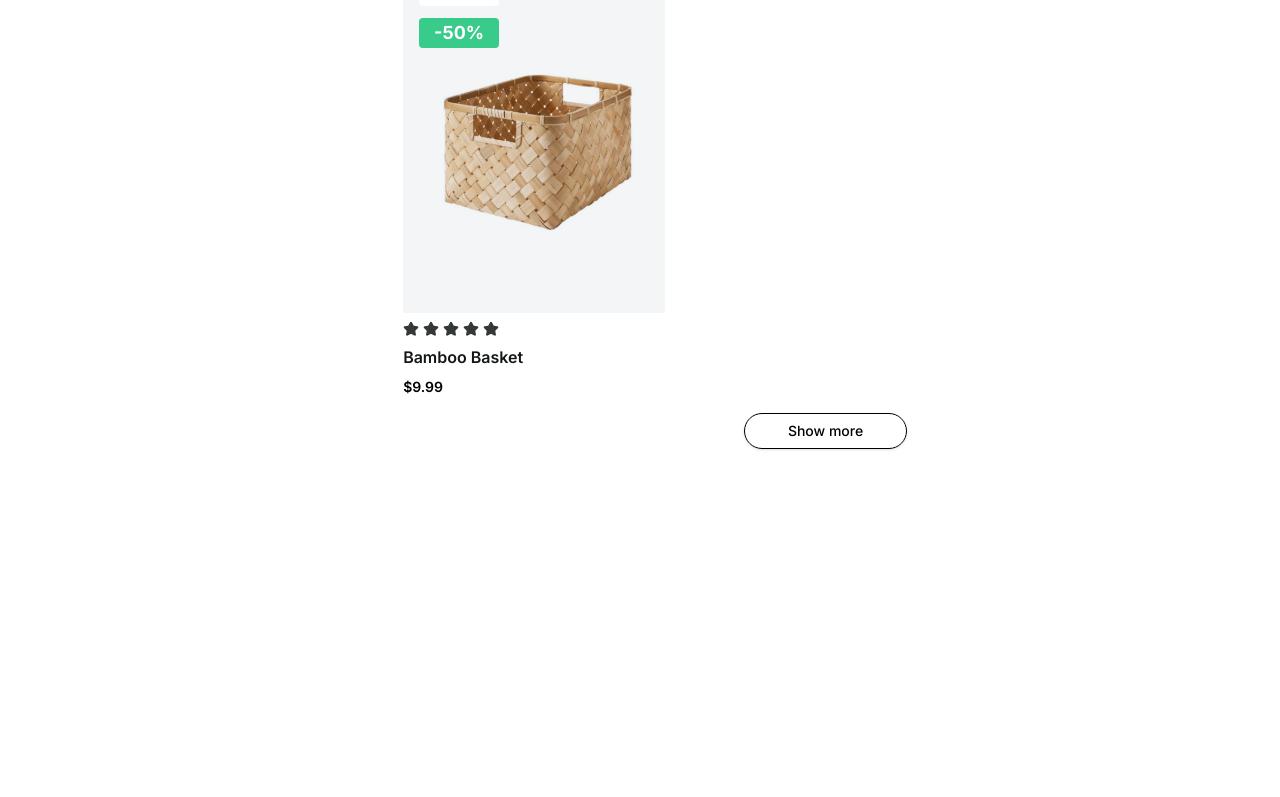
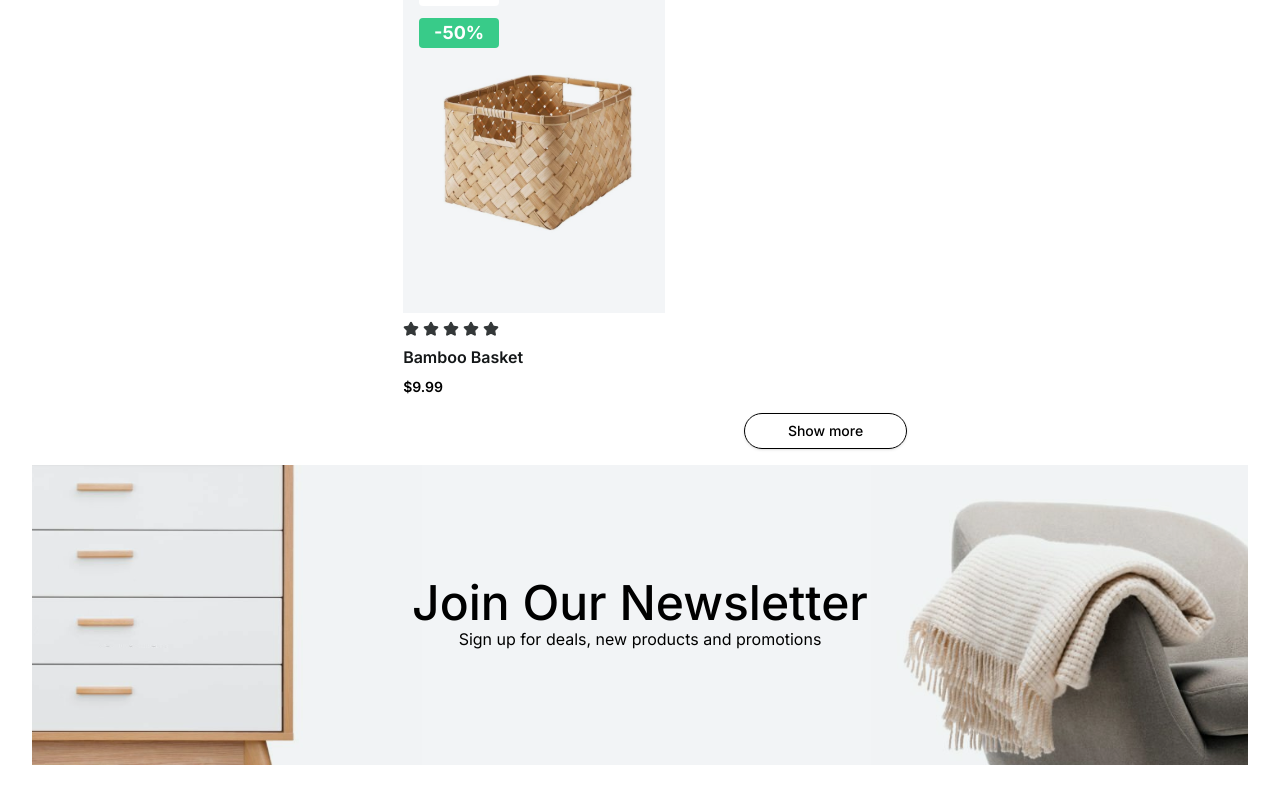
Before and after one commit to Raulsofte281/E-commerce, a React (Vite) app: page / in a window 1280 px wide. Shown: the part 2457-3254 px from the top of the page. Before the commit the page ends 2954 px from the top, so only its background shows below. Built offline with nearby package versions, Linux system fonts and the light colour scheme.

Commit message:
Feat: ("Starting footer")

```diff
--- a/src/App.tsx
+++ b/src/App.tsx
@@ -3,7 +3,7 @@ import reactLogo from './assets/react.svg'
 import viteLogo from '/vite.svg'
 import './App.css'
 import { Route, Routes } from 'react-router-dom'
-import { Header } from './routes/header'
+import { Header } from './components/header'
 import { Home } from './routes/home'
 
 
--- a/src/components/card.tsx
+++ b/src/components/card.tsx
@@ -1,17 +1,22 @@
 import { useState } from "react";
 import { StarIcon } from "lucide-react";
+import { Button } from "./ui/button";
 
 
 export function Card({image, novo, off, name, price, price2}: {image: string, novo?: boolean, off?: boolean, name?: string, price?: string, price2?: string}) {
+
+    const [onhover, setOnhover] = useState(false);
+
     return(
       <>
     <div>
 
-        <div className="bg-cover w-[262px] h-[349px]"
+        <div className="bg-cover w-[262px] h-[349px] transition-all duration-700"
               style={{
                 backgroundImage: `url(${image})`
 
-              }}
+              }} onMouseEnter={() => setOnhover(true)}
+              onMouseLeave={() => setOnhover(false)}
 
           >  <div className="flex flex-col gap-y-3 w-28 h-24 items-center justify-center">
               {novo &&
@@ -21,6 +26,11 @@ export function Card({image, novo, off, name, price, price2}: {image: string, no
               <div className="font-bold text-white p-[1px] w-20 bg-[#38CB89] text-lg rounded-[4px] flex justify-center items-center">-50%</div>
               }
             </div>
+            {onhover &&
+          <div className="mt-3 w-full flex justify-center items-center">
+            <Button className="w-[200px] overflow-hidden h-10 bg-black text-white rounded-full font-medium hover:bg-white hover:text-black border border-black duration-700">Add to cart</Button>
+          </div>
+          }
           </div>
         <div className="flex mt-2 gap-1">
           <StarIcon className="fill-[#343839] text-[#343839] rounded size-4"/>
@@ -35,6 +45,7 @@ export function Card({image, novo, off, name, price, price2}: {image: string, no
             <p className="font-semibold text-sm">{price}</p>
             <p className="text-sm line-through text-[#6C7275] font-normal">{price2}</p>
           </div>
+
     </div>
       </>
     );
--- /dev/null
+++ b/src/components/footer.tsx
@@ -0,0 +1,17 @@
+import footer from '@/assets/footer.svg';
+
+
+
+export function Footer(){
+    return(
+        <>
+        <div className="w-full font-[Inter]">
+            <div className='w-full bg-[url(@/assets/footer.svg)] bg-cover h-[300px] flex flex-col justify-center items-center'>
+                <h1 className='text-black text-5xl font-medium'>Join Our Newsletter</h1>
+                <p>Sign up for deals, new products and promotions</p>
+            </div>
+
+        </div>
+        </>
+    )
+}
--- a/src/routes/home.tsx
+++ b/src/routes/home.tsx
@@ -1,12 +1,16 @@
-import { Header } from "./header";
 import { ChevronRight } from "lucide-react";
 import { Settings2 } from "lucide-react";
 import { Sun } from "lucide-react";
 import { Moon } from "lucide-react";
 import { ChevronDown } from "lucide-react";
 
+import { Header } from "../components/header";
 import { Progress } from "@/components/ui/progress";
 import { Checkbox } from "@/components/ui/checkbox";
+import { Card } from "@/components/card";
+import { Button } from "@/components/ui/button";
+import { Footer } from "@/components/footer";
+
 
 /*Imagens */
 import grid from '@/assets/grid.svg';
@@ -25,8 +29,6 @@ import cesta from '@/assets/cesta.svg';
 import luminaria from '@/assets/luminaria.svg';
 
 import { useState } from "react";
-import { Card } from "@/components/card";
-import { Button } from "@/components/ui/button";
 
 export function Home(){
     const [Theme, setTheme] = useState(false);
@@ -103,6 +105,8 @@ export function Home(){
                     </div>
                     <div className="flex flex-wrap gap-[30.5px] mt-3">
                         <Card image={sofa} novo off name="Loveseat Sofa" price="$199.00" price2="$400.00"/>
+
+
                         <Card image={Poltrona} novo off name="Luxury Sofa" price="$299.00" price2="$500.00"/>
                         <Card image={abajur} novo off name="Table Lamp" price="$19.00"/>
                         <Card image={balcao} novo off name="White Drawer unit" price="$89.99"/>
@@ -117,6 +121,7 @@ export function Home(){
                     </div>
                 </div>
             </div>
+            <Footer/>
 
         </div>
         </>
```
Also changed, not shown: src/assets/footer.svg (added), src/components/header.tsx (renamed from src/routes/header.tsx).
